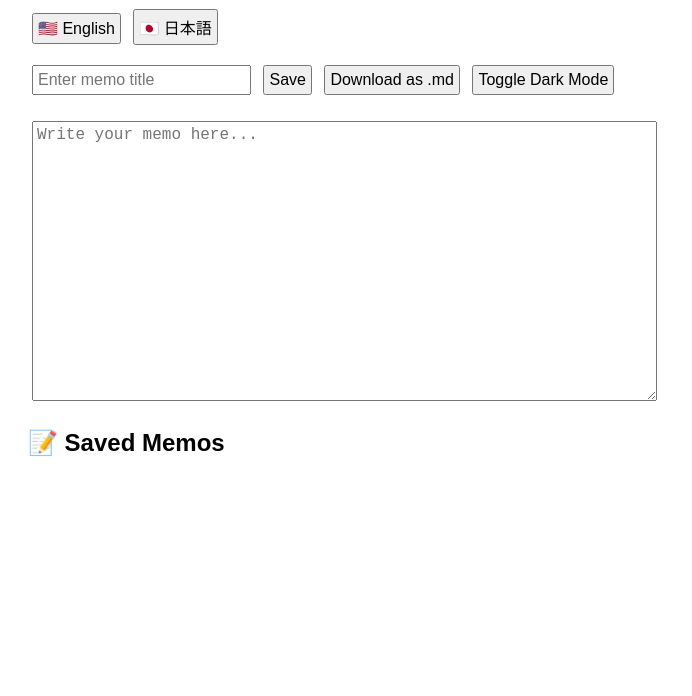
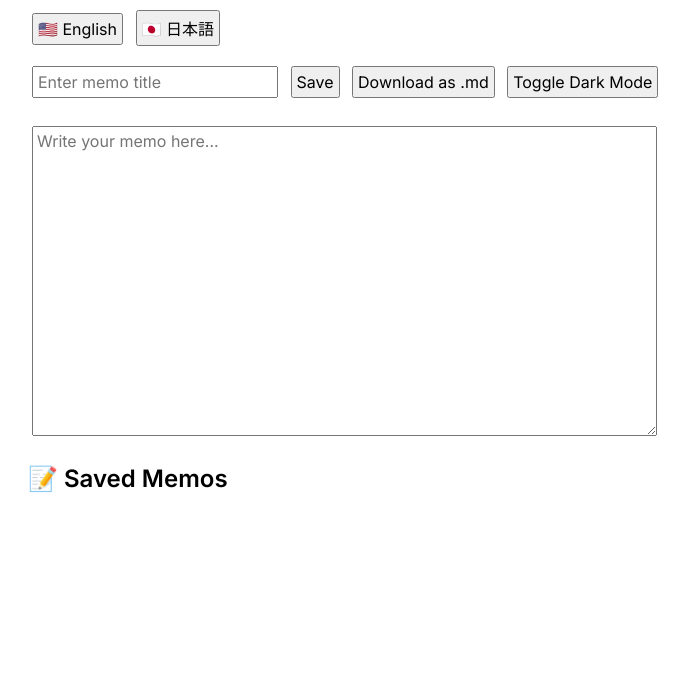
Before and after one commit to auroraund0318/memo-app, a website built with Vite: page index.html in a window 1280 px wide. Shown: the part 104-800 px from the top of the page, without its empty margins (0-692 px from the left). Built offline with nearby package versions, Linux system fonts and the light colour scheme.

Commit message:
feat: update design to use Inter font

```diff
--- a/index.html
+++ b/index.html
@@ -4,17 +4,22 @@
     <meta charset="UTF-8" />
     <title>Memo App</title>
     <link rel="manifest" href="/manifest.json" />
+    <!-- Google Fonts から Inter を読み込み -->
+    <link rel="preconnect" href="https://fonts.googleapis.com">
+    <link rel="preconnect" href="https://fonts.gstatic.com" crossorigin>
+    <link href="https://fonts.googleapis.com/css2?family=Inter:wght@400;600&display=swap" rel="stylesheet">
     <script type="module" src="/src/main.js"></script>
     <style>
       body {
         background-color: #fff;
         color: #000;
-        font-family: sans-serif;
+        font-family: 'Inter', sans-serif;
         padding: 20px;
       }
       input,
       textarea,
       button {
+        font-family: 'Inter', sans-serif;
         font-size: 16px;
         margin: 4px;
         padding: 4px;
```
